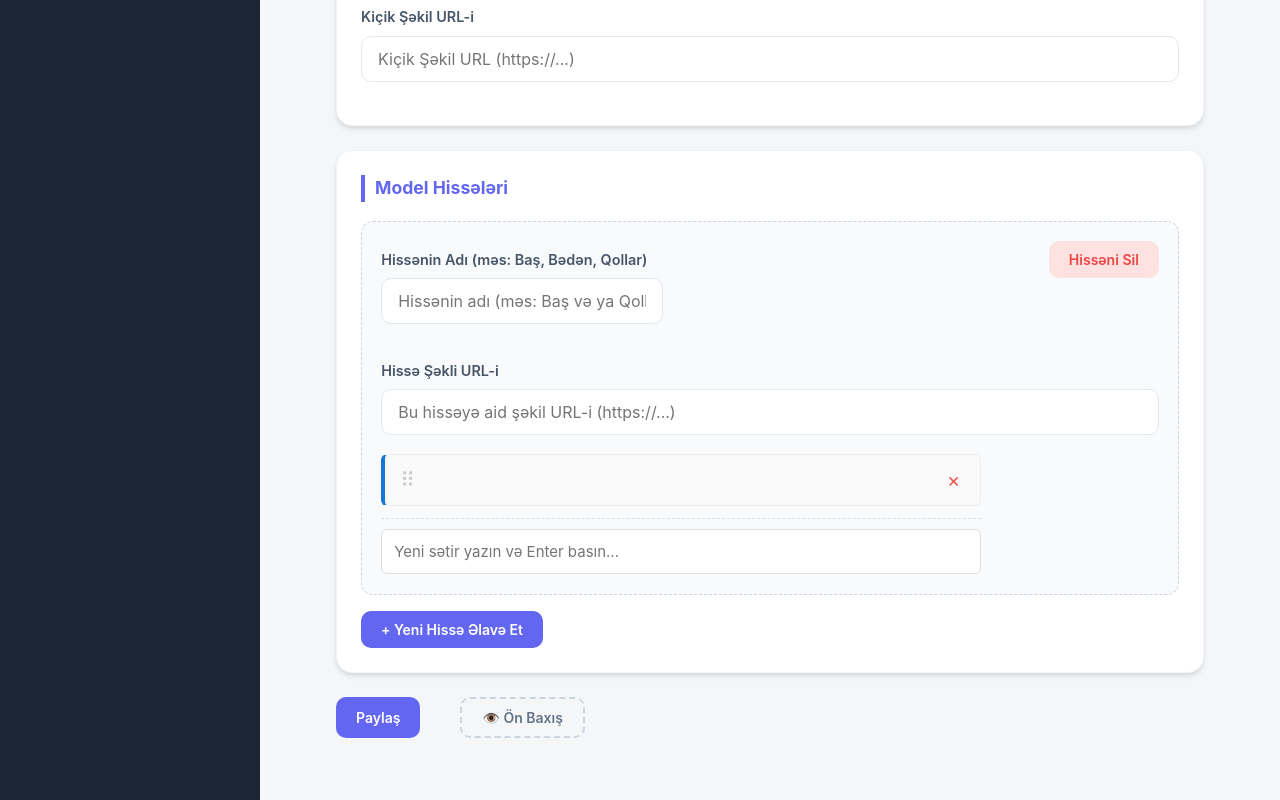
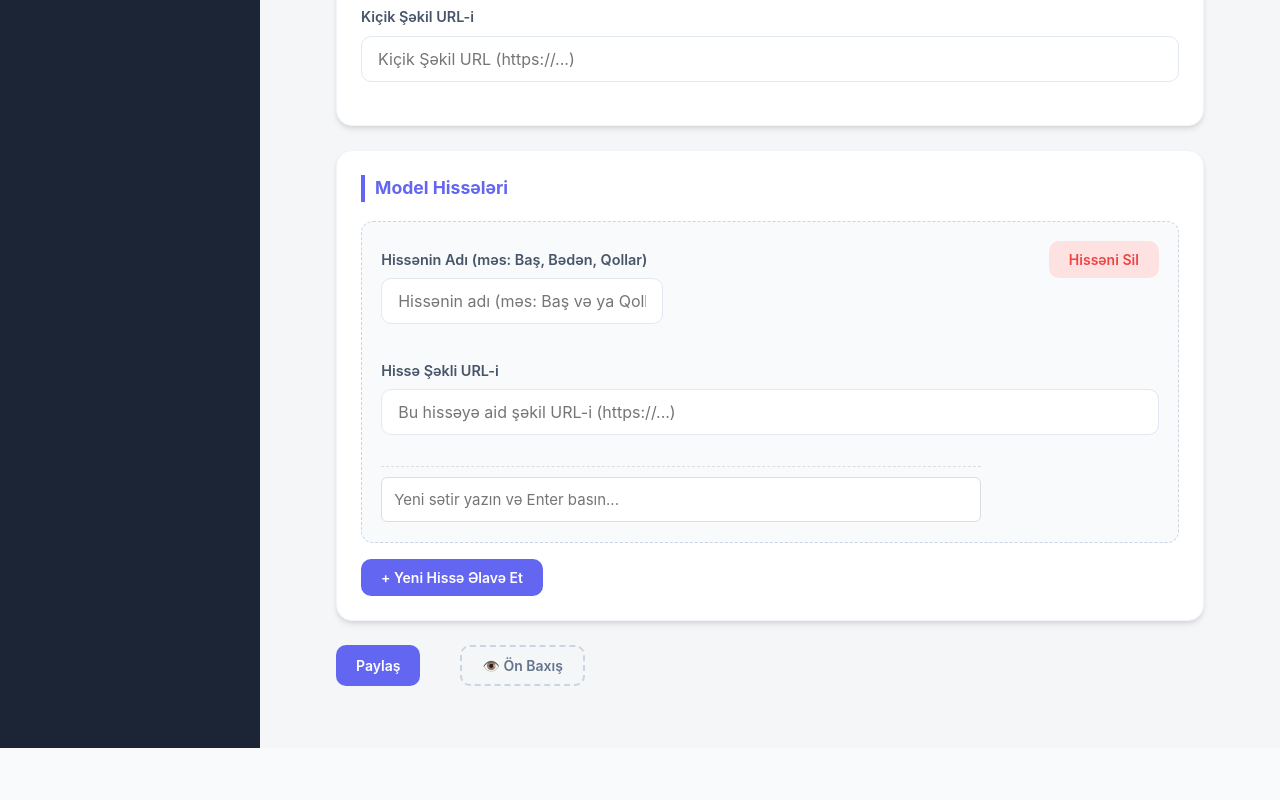
Before and after one commit to SuleymanVeli/StitchLabAdmin, a Next.js app: page /productform in a window 1280 px wide. Shown: the part 1247-2047 px from the top of the page. After the commit the page ends 1995 px from the top, so only its background shows below. Built offline with nearby package versions, Linux system fonts and the light colour scheme.

Commit message:
fix: Update button type for delete action and clear default content in ProductForm

```diff
--- a/src/components/ContentEditor.tsx
+++ b/src/components/ContentEditor.tsx
@@ -122,7 +122,7 @@ export const ContentEditor: React.FC<ContentEditorProps> = ({ value, onChange })
                           </span>
                         )}
                       </div>
-                      <button onClick={() => removeChip(index)} className={styles.deleteBtn}>×</button>
+                      <button type='button' onClick={() => removeChip(index)} className={styles.deleteBtn}>×</button>
                     </div>
                   )}
                 </Draggable>
--- a/src/pages/productform.tsx
+++ b/src/pages/productform.tsx
@@ -92,7 +92,7 @@ export default function ProductForm() {
         defaultValues: {
             difficulty: 'easy',
             isPro: false,
-            sections: [{ name: '', sectionImage: '', content: [{ step: 1, text: '', type: 'text' }] }]
+            sections: [{ name: '', sectionImage: '', content: [] }]
         }
     });
 
```
